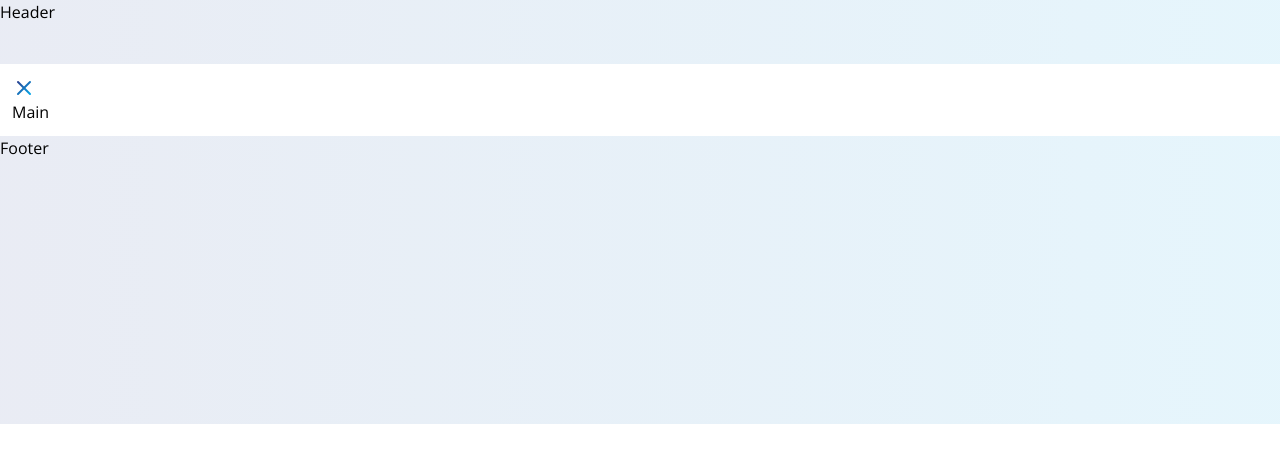
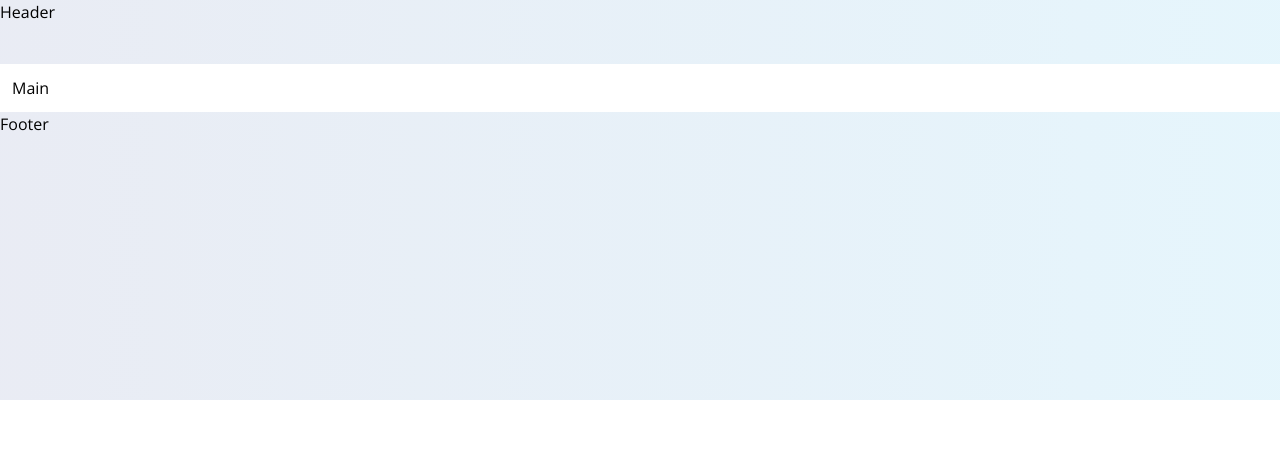
Before and after one commit to expertsquad/elite_commerce, a Next.js app: page / in a window 1280 px wide. Shown: the top 462 px of the page. Built offline with nearby package versions, Linux system fonts and the light colour scheme.

Commit message:
props in gradient generator done

```diff
--- a/src/Components/GenerateGradientIcon.tsx
+++ b/src/Components/GenerateGradientIcon.tsx
@@ -7,6 +7,7 @@ type GradientIconProps = {
     IconProps & React.RefAttributes<Icon>
   >;
   className?: string;
+  [key: string]: any;
 };
 
 const GradientIconLayer = () => (
--- a/src/app/(main-layout)/page.tsx
+++ b/src/app/(main-layout)/page.tsx
@@ -1,13 +1,7 @@
 import React from "react";
-import GradientIconTest from "../___ExampleComponent/GradientIconTest";
 
 const page = () => {
-  return (
-    <div>
-      <GradientIconTest />
-      Main
-    </div>
-  );
+  return <div>Main</div>;
 };
 
 export default page;
--- a/src/app/___ExampleComponent/GradientIconTest.tsx
+++ b/src/app/___ExampleComponent/GradientIconTest.tsx
@@ -1,11 +1,11 @@
 import GenerateGradientIcon from "@/Components/GenerateGradientIcon";
-import { IconX } from "@tabler/icons-react";
+import { IconTrash, IconX } from "@tabler/icons-react";
 import React from "react";
 
 const GradientIconTest = () => {
   return (
     <div>
-      <GenerateGradientIcon IconComponent={IconX} />
+      <GenerateGradientIcon IconComponent={IconX} stroke={5} />
     </div>
   );
 };
```
